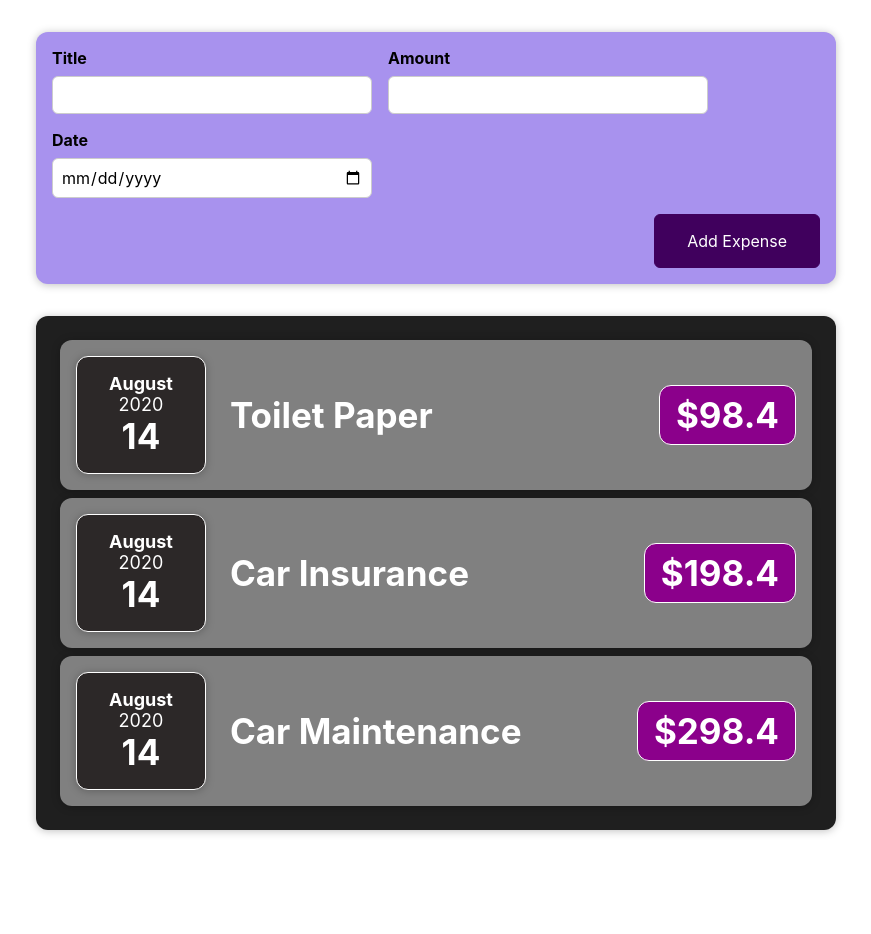
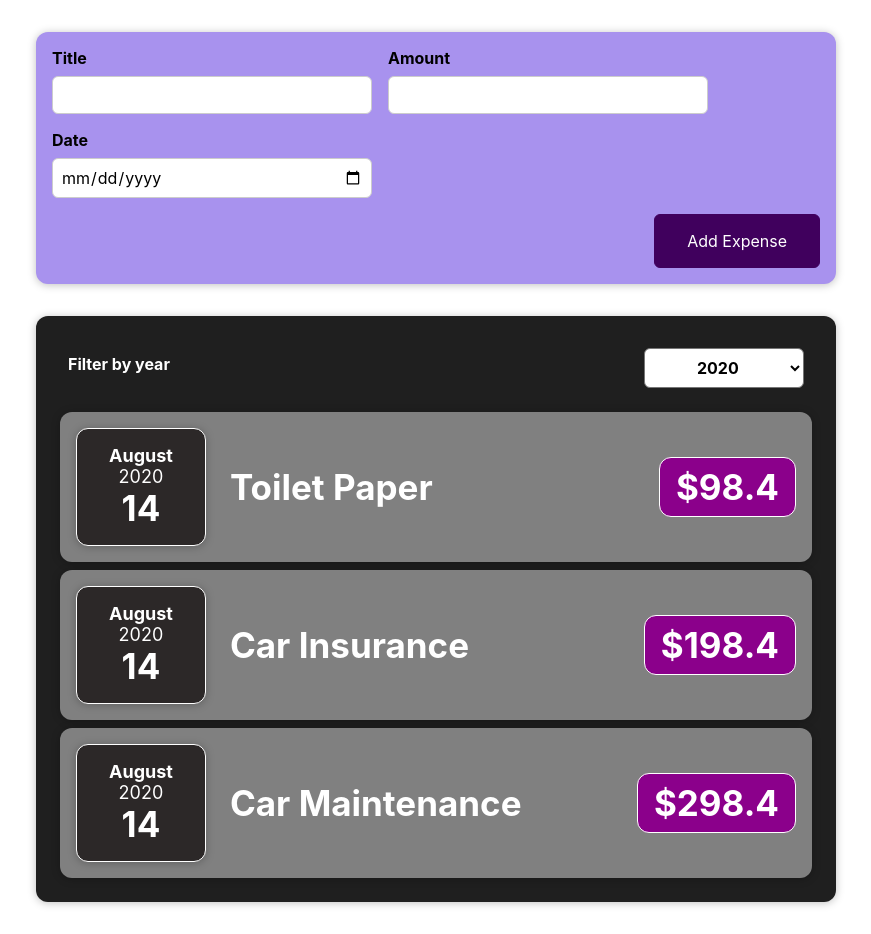
Before and after one commit to joshuaadu/learning-react, a React (Create React App) app: page / in a window 1280 px wide. Shown: the whole page, without its empty margins (204-1075 px from the left). Before the commit the page ends 862 px from the top, so only its background shows below. Built offline with nearby package versions, Linux system fonts and the light colour scheme.

Commit message:
Render expenses dynamically using Array.map()

```diff
--- a/src/components/Expenses/Expenses.js
+++ b/src/components/Expenses/Expenses.js
@@ -1,25 +1,30 @@
 import ExpenseItem from "./ExpenseItem";
 import "./Expenses.css";
 import Card from "../UI/Card";
+import ExpenseFilter from "./ExpenseFilter";
+import { useState } from "react";
 
 const Expenses = (props) => {
+	// Manage the State of the received filter selected value
+	// Set the default selected of the ExpenseFilter with the current State value
+	const [filteredYear, setSelectedYear] = useState("2020");
+	const filterChangeHandler = (selectedYear) => {
+		setSelectedYear(selectedYear);
+	};
 	return (
 		<Card className="expenses">
-			<ExpenseItem
-				date={props.expenses[0].date}
-				title={props.expenses[0].title}
-				amount={props.expenses[0].amount}
+			<ExpenseFilter
+				selected={filteredYear}
+				selectedYear={filterChangeHandler}
 			/>
-			<ExpenseItem
-				date={props.expenses[1].date}
-				title={props.expenses[1].title}
-				amount={props.expenses[1].amount}
-			/>
-			<ExpenseItem
-				date={props.expenses[2].date}
-				title={props.expenses[2].title}
-				amount={props.expenses[2].amount}
-			/>
+
+			{props.expenses.map((expense) => (
+				<ExpenseItem
+					date={expense.date}
+					title={expense.title}
+					amount={expense.amount}
+				/>
+			))}
 		</Card>
 	);
 };
```
